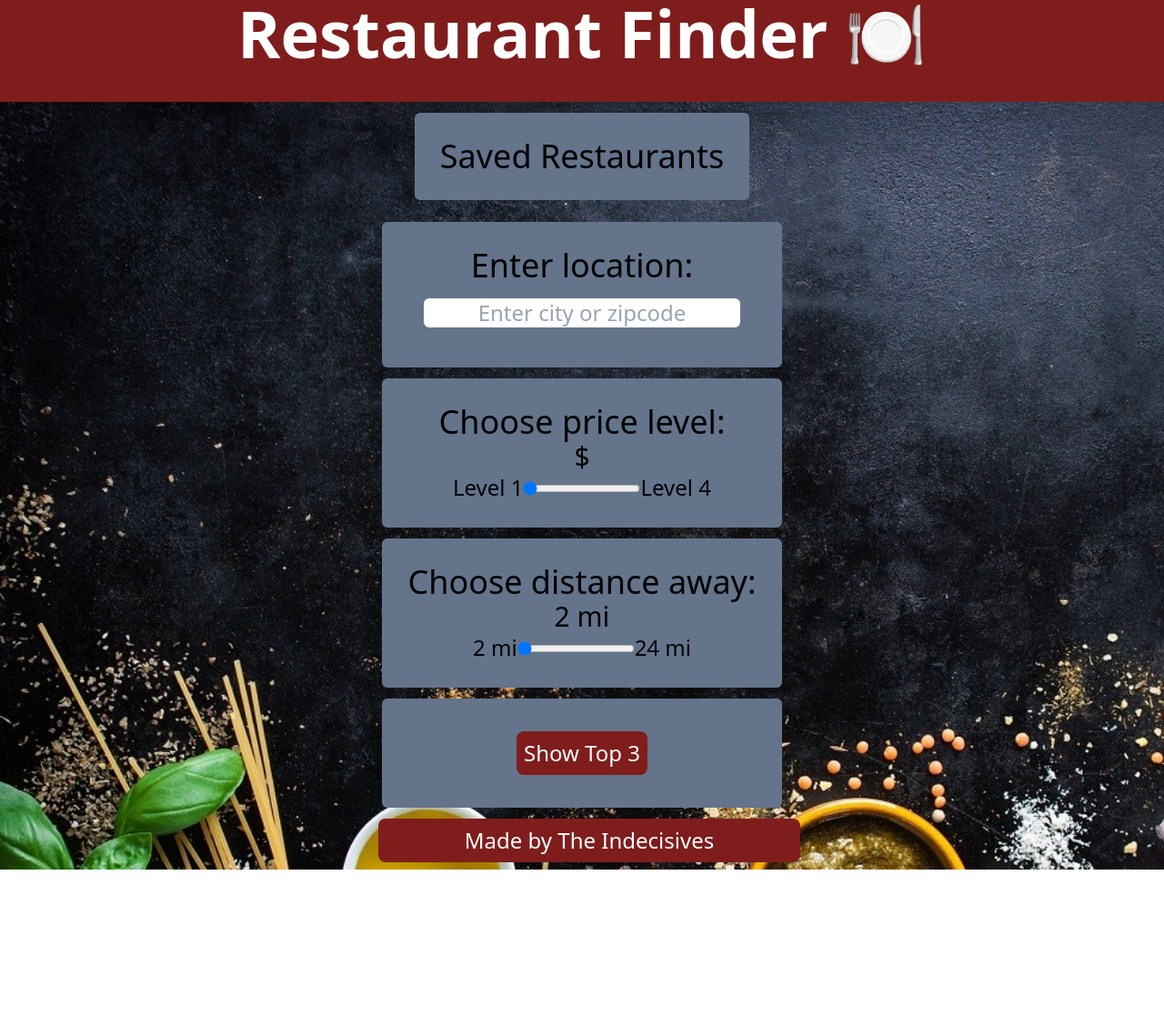
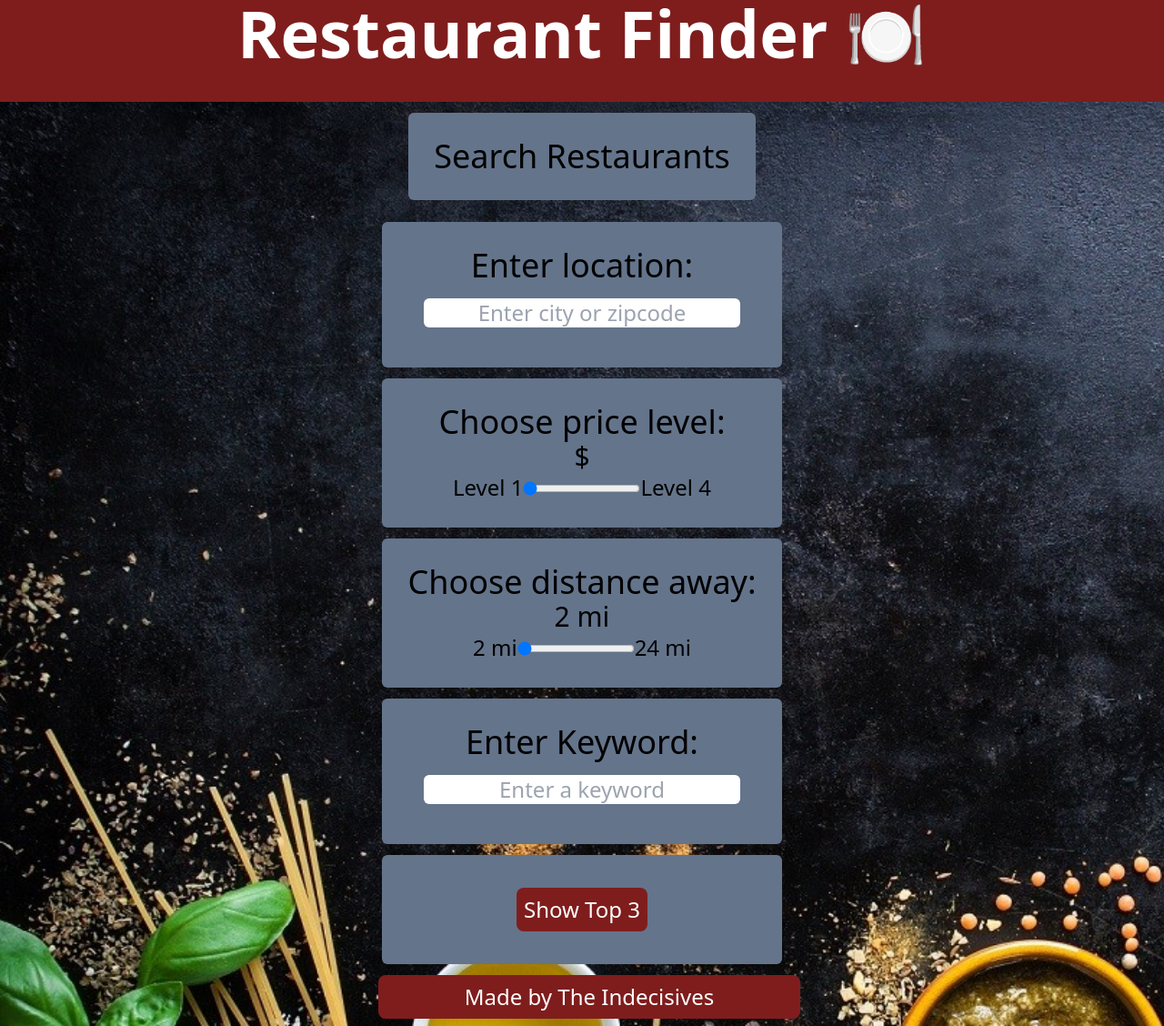
Before and after one commit to BrettGlerum/Restaurant-Finder, a plain HTML site: page index.html in a window 1280 px wide. Shown: the part 40-1168 px from the top of the page at 91% size. Before the commit the page ends 996 px from the top, so only its background shows below. Drawn offline with nearby package versions, Linux system fonts and the light colour scheme; some packages are replaced by stand-ins of ours.

Commit message:
added input for keyword

```diff
--- a/assets/google.js
+++ b/assets/google.js
@@ -18,7 +18,7 @@ if (document.title === 'Restaurant Finder') {
         )
       }
       else ('Geocode was not successful for the following reason: ' + status);
-
+      localStorage.setItem("keyword", document.getElementById("Keyword").value);
       localStorage.setItem("distance", document.getElementById("distance-slider").value);
       localStorage.setItem("cost", document.getElementById("price-slider").value );
       window.location.href = "./ResultsPage.html"
@@ -30,7 +30,7 @@ if (document.title === 'Restaurant Finder') {
   };
 
   if (document.title === 'Restaurant Finder Results') {
-
+  var Keyword = localStorage.getItem("keyword")
   var restultsEl = document.querySelectorAll(".result-item");
   var restultsLocationEl = document.querySelectorAll(".result-loc")
   var map;
@@ -51,7 +51,7 @@ var locations = JSON.parse(localStorage.getItem("search_location"))[0].geometry.
         radius: distance ,
         maxPriceLevel: cost,
         type: 'food',
-        keyword: 'Chinese',
+        keyword: Keyword,
       };
 
       var service = new google.maps.places.PlacesService(map);
--- a/index.html
+++ b/index.html
@@ -25,7 +25,7 @@
         <!-- Clicking on this will show list of saved restaurants -->
 
         <div>
-            <p class="bg-slate-500 rounded-md p-7 m-3 text-4xl font-medium text-black text-center" id="saved-restaurants">Saved Restaurants</p>
+            <p class="bg-slate-500 rounded-md p-7 m-3 text-4xl font-medium text-black text-center" id="saved-restaurants">Search Restaurants</p>
         </div>
 
         <!-- User input for location -->
@@ -55,10 +55,18 @@
                 2 mi<input id="distance-slider" type="range" min="2" max="24" value="2" step="2" onchange="showDistance(this.value)">24 mi
             </div>
         </div>
+        <div class="text-2xl">
+            <div class="user-input-container center">
+                <div class="p-7 m-3 bg-slate-500 text-center rounded-md">
+                    <h2 class="text-4xl font-medium">Enter Keyword:</h2>
+                        <div class="location-container p-4">
+                        <input class="rounded-md text-center hover:shadow-lg" id="Keyword" type="textbox" placeholder="Enter a keyword">
+                </div>
+        </div>
 
         <!-- Buttons to choose top 3 or random 3 -->
         <div class="p-7 m-3 bg-slate-500 text-center rounded-md">
-            <button class="bg-red-900 text-white p-2 m-2 rounded-lg hover:outline outline-offset-1 outline-red-50 ..." id="randomize-btn"> <href="./ResultsPage.html">Show Top 3</href=> </button>
+            <button class="bg-red-900 text-white p-2 m-2 rounded-lg hover:outline outline-offset-1 outline-red-50 ..." id="randomize-btn"> Show Top 3 </button>
          <!--<button class="bg-red-900 text-white p-2 m-2 rounded-lg hover:outline outline-offset-1 outline-red-50 ..." id="randomize-btn"> <a href="./ResultsPage.html">Show Random 3</a> </button> -->
         </div>
 
```
